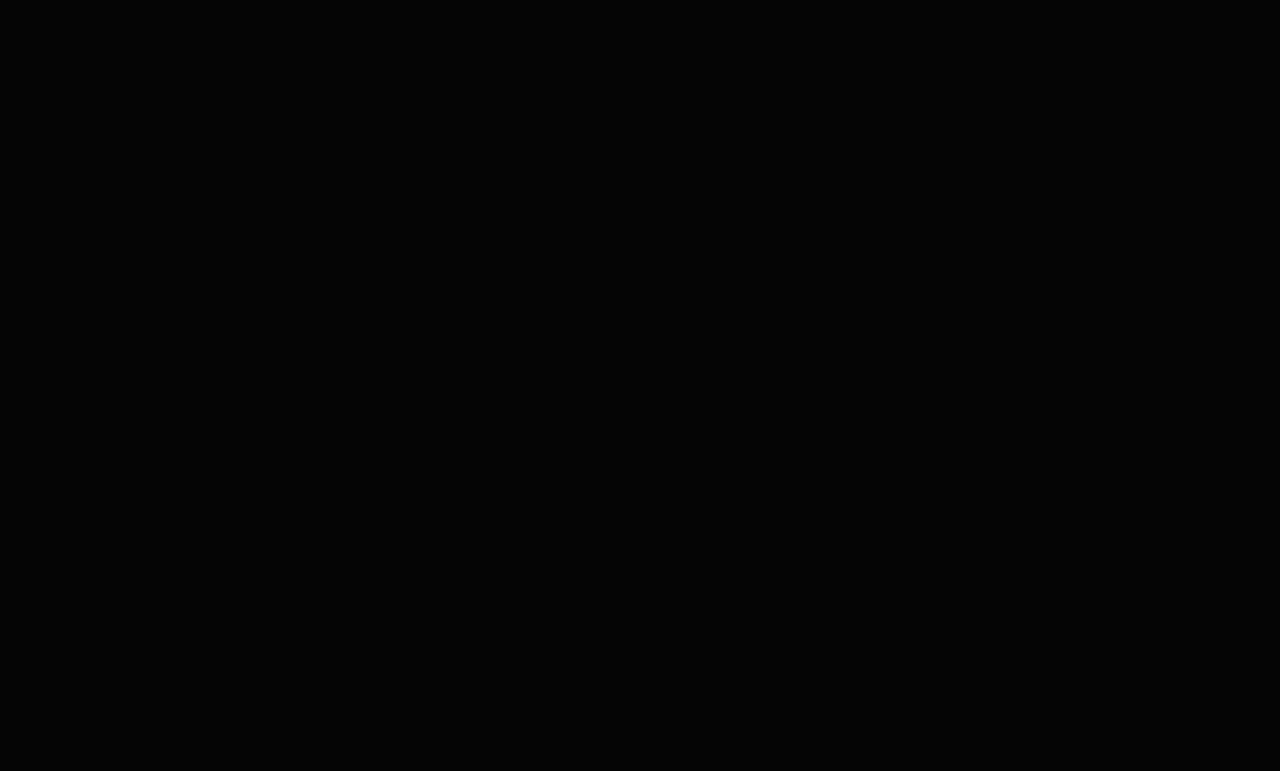
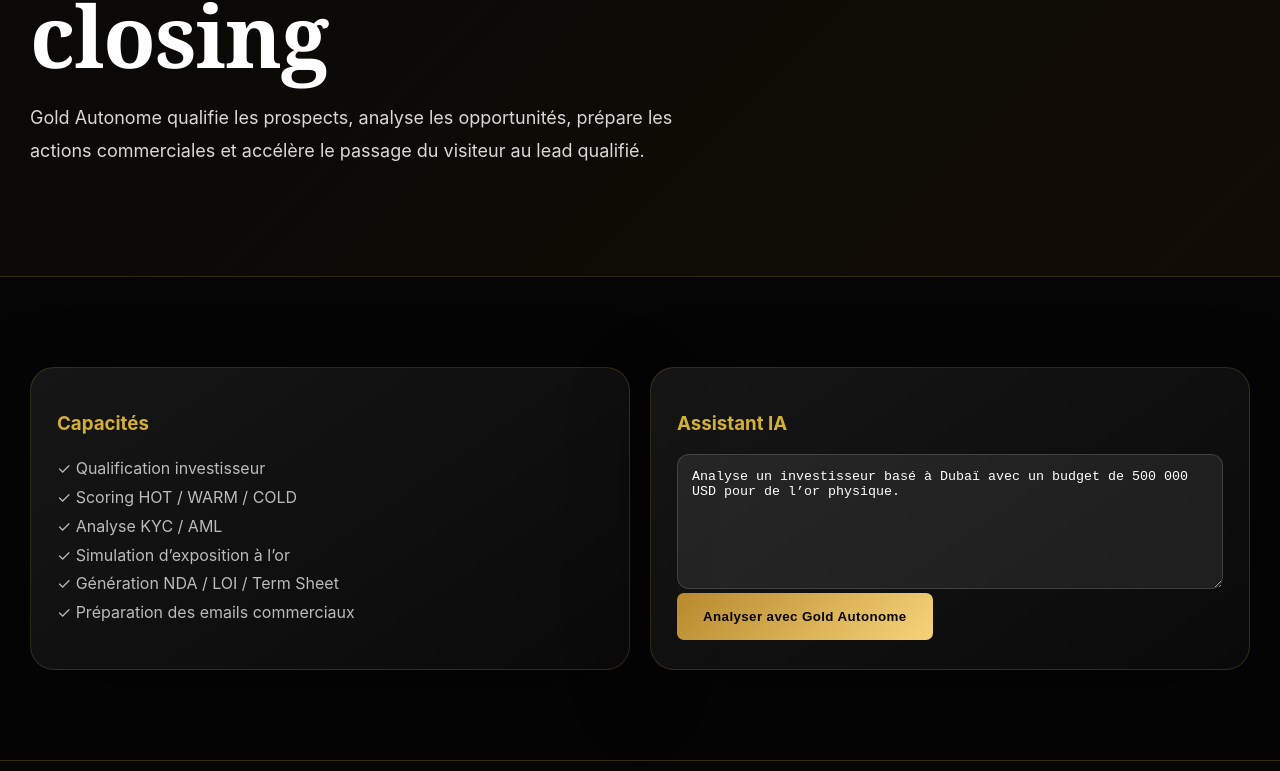
Before and after one commit to skaba89/kamogui, a Next.js app in the folder frontend/: page /gold-autonome-v3 in a window 1280 px wide. Shown: the part 449-1220 px from the top of the page. Before the commit the page ends 800 px from the top, so only its background shows below. Built offline with nearby package versions, Linux system fonts and the light colour scheme; no server answers.

Commit message:
Upgrade Gold Autonome V3 UI

```diff
--- a/frontend/pages/gold-autonome-v3.tsx
+++ b/frontend/pages/gold-autonome-v3.tsx
@@ -1,2 +1,12 @@
-// Gold Autonome V3 page
-export default function Page(){return <div>Gold Autonome V3 Ready</div>}
+import { useState } from 'react'
+import Layout from '../components/Layout'
+
+const API_URL = process.env.NEXT_PUBLIC_API_URL || 'https://kamogui.onrender.com'
+
+export default function GoldAutonomeV3(){
+  const [message,setMessage]=useState('Analyse un investisseur basé à Dubaï avec un budget de 500 000 USD pour de l’or physique.')
+  const [reply,setReply]=useState('')
+  const [loading,setLoading]=useState(false)
+  async function ask(){setLoading(true);try{const r=await fetch(`${API_URL}/api/ai/chat`,{method:'POST',headers:{'Content-Type':'application/json'},body:JSON.stringify({message})});const d=await r.json();setReply(d.reply||'Réponse indisponible.')}catch{setReply('Backend indisponible. Vérifiez Render et NEXT_PUBLIC_API_URL.')}finally{setLoading(false)}}
+  return <Layout><section className="pageHero"><div className="container"><p className="eyebrow">Gold Autonome V3</p><h1>IA business pour investisseurs, conformité et closing</h1><p className="lead">Gold Autonome qualifie les prospects, analyse les opportunités, prépare les actions commerciales et accélère le passage du visiteur au lead qualifié.</p></div></section><section className="content"><div className="container grid"><div className="card"><h3>Capacités</h3><p className="muted">✓ Qualification investisseur<br/>✓ Scoring HOT / WARM / COLD<br/>✓ Analyse KYC / AML<br/>✓ Simulation d’exposition à l’or<br/>✓ Génération NDA / LOI / Term Sheet<br/>✓ Préparation des emails commerciaux</p></div><div className="card"><h3>Assistant IA</h3><textarea className="input" rows={7} value={message} onChange={e=>setMessage(e.target.value)} /><button className="btn btnGold" onClick={ask}>{loading?'Analyse en cours...':'Analyser avec Gold Autonome'}</button>{reply&&<p className="muted" style={{whiteSpace:'pre-wrap',marginTop:20}}>{reply}</p>}</div></div></section></Layout>
+}
```
